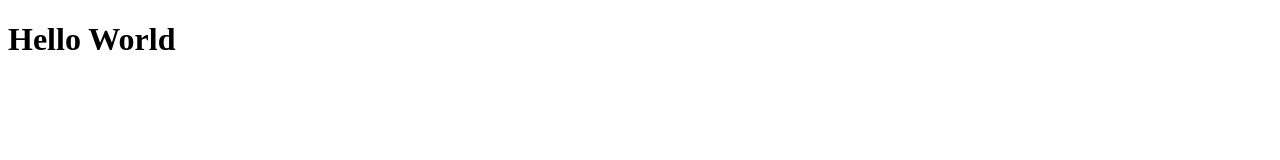
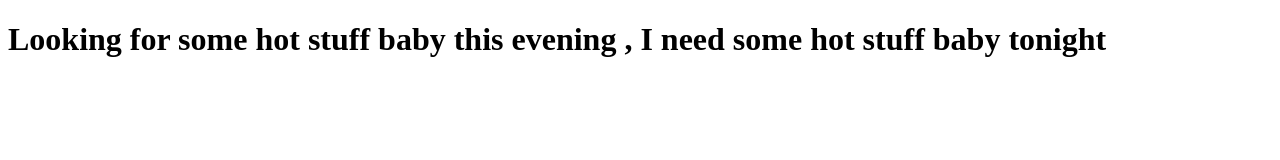
Before and after one commit to EpicApex/terraform-aws-webserver-nginx-jenkins, a plain HTML site: page webserver-deployment/index.html in a window 1280 px wide. Drawn offline with Linux system fonts and the light colour scheme.

```diff
--- a/webserver-deployment/index.html
+++ b/webserver-deployment/index.html
@@ -7,7 +7,7 @@
 </head>
 
 <body>
-    <h1>Hello World</h1>
+    <h1>Looking for some hot stuff baby this evening , I need some hot stuff baby tonight </h1>
 </body>
 
 </html>
```
Also changed, not shown: 2 other files.
